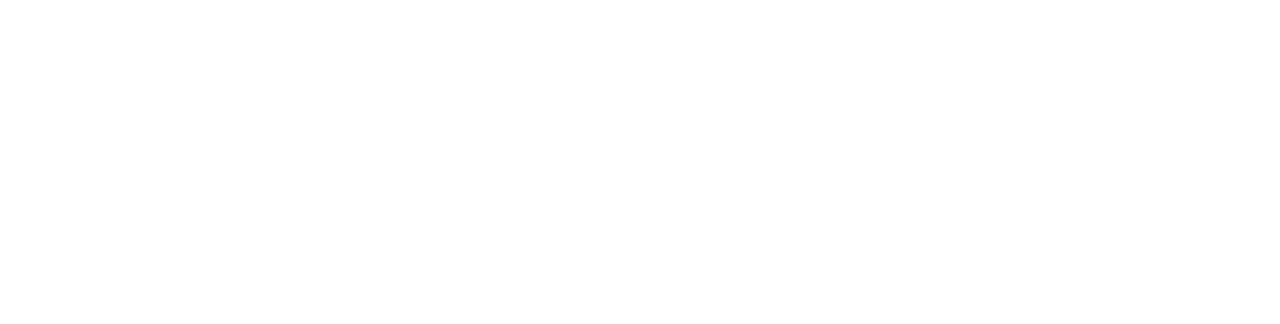
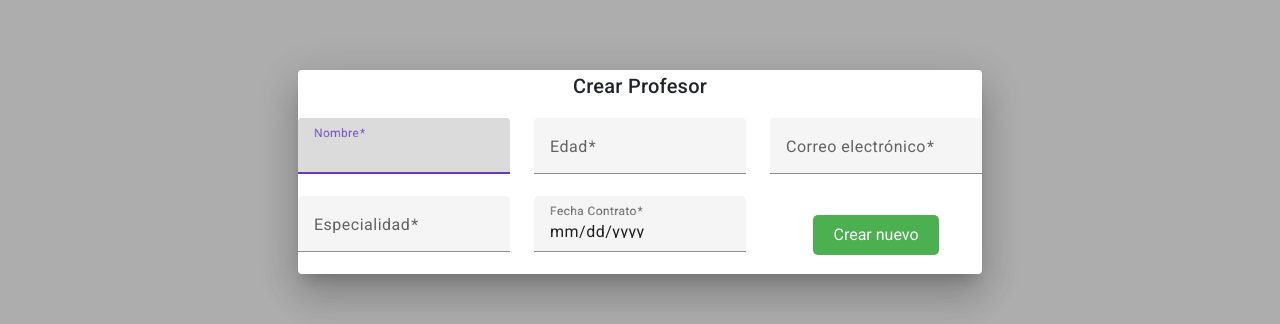
Before and after one commit to An-Bast-Donar/profesores-novatec-frontend, an Angular app: page /profesores in a window 1280 px wide. Both pictures are taken after a click on the button "Nuevo Profesor". Shown: the part 228-552 px from the top of the page. Built offline with nearby package versions, Linux system fonts and the light colour scheme; no server answers.

Commit message:
Finish
Se agrega el servicio de actualizacion y de creacion de profesores y estudiantes.

```diff
--- a/src/app/app.module.ts
+++ b/src/app/app.module.ts
@@ -14,6 +14,8 @@
 import { FormsModule } from '@angular/forms';
 import { MatFormFieldModule } from '@angular/material/form-field';
 import { MatInputModule } from '@angular/material/input';
+
+import { ReactiveFormsModule } from '@angular/forms';
 
 @NgModule({
   declarations: [
@@ -33,6 +35,7 @@
     MatFormFieldModule,
     MatInputModule,
     BrowserAnimationsModule,
+    ReactiveFormsModule
   ],
   providers: [],
   bootstrap: [AppComponent],
--- a/src/app/components/modal-estudiante/modal-estudiante.component.html
+++ b/src/app/components/modal-estudiante/modal-estudiante.component.html
@@ -1,45 +1,66 @@
 <div class="form-container">
-    <h2>Editar Estudiante</h2>
-    <form class="example-form">
+    <h2>{{estadoTitulo}} Estudiante</h2>
+    <form class="example-form" [formGroup]="formulario" (ngSubmit)="guardarCambios()">
         <div class="row">
-            <div class="col-md-4">
+            <div class="col-md-4 button-container">
                 <mat-form-field>
                     <mat-label>Nombre</mat-label>
-                    <input matInput placeholder="Nombre">
+                    <input matInput placeholder="Nombre" formControlName="nombre">
+                    <mat-error
+                        *ngIf="formulario.get('nombre')?.invalid && (formulario.get('nombre')?.dirty || formulario.get('nombre')?.touched)">
+                        Nombre es requerido
+                    </mat-error>
                 </mat-form-field>
             </div>
 
-            <div class="col-md-4">
+            <div class="col-md-4 button-container">
                 <mat-form-field>
                     <mat-label>Edad</mat-label>
-                    <input matInput type="number" placeholder="Edad">
+                    <input matInput type="number" placeholder="Edad" formControlName="edad">
+                    <mat-error
+                        *ngIf="formulario.get('edad')?.invalid && (formulario.get('edad')?.dirty || formulario.get('edad')?.touched)">
+                        Edad es requerida
+                    </mat-error>
                 </mat-form-field>
             </div>
 
-            <div class="col-md-4">
+            <div class="col-md-4 button-container">
                 <mat-form-field>
                     <mat-label>Correo electrónico</mat-label>
-                    <input matInput type="email" placeholder="Correo electrónico">
+                    <input matInput type="email" placeholder="Correo electrónico" formControlName="correoElectronico">
+                    <mat-error
+                        *ngIf="formulario.get('correoElectronico')?.invalid && (formulario.get('correoElectronico')?.dirty || formulario.get('correoElectronico')?.touched)">
+                        Correo debe ser valido
+                    </mat-error>
                 </mat-form-field>
             </div>
         </div>
 
         <div class="row">
-            <div class="col-md-4">
+            <div class="col-md-4 button-container">
                 <mat-form-field>
                     <mat-label>Carrera</mat-label>
-                    <input matInput placeholder="Carrera">
+                    <input matInput placeholder="Carrera" formControlName="carrera">
+                    <mat-error
+                        *ngIf="formulario.get('carrera')?.invalid && (formulario.get('carrera')?.dirty || formulario.get('carrera')?.touched)">
+                        Carrera es requerida
+                    </mat-error>
                 </mat-form-field>
             </div>
 
-            <div class="col-md-4">
+            <div class="col-md-4 button-container">
                 <mat-form-field>
                     <mat-label>Promedio</mat-label>
-                    <input matInput type="number" placeholder="Promedio">
+                    <input matInput type="number" placeholder="Promedio" formControlName="promedio">
+                    <mat-error
+                        *ngIf="formulario.get('promedio')?.invalid && (formulario.get('promedio')?.dirty || formulario.get('promedio')?.touched)">
+                        Promedio es requerido
+                    </mat-error>
                 </mat-form-field>
             </div>
+
             <div class="col-md-4 button-container">
-                <button mat-raised-button color="primary">Guardar cambios</button>
+                <button mat-raised-button color="primary" type="submit">{{estadoBoton}}</button>
             </div>
         </div>
     </form>
--- a/src/app/components/modal-estudiante/modal-estudiante.component.scss
+++ b/src/app/components/modal-estudiante/modal-estudiante.component.scss
@@ -22,12 +22,18 @@
   display: flex;
   flex-direction: column;
   align-items: center;
-  max-width: 700px; /* ajustar este valor al ancho deseado */
+  height: max-content;
+  width: max-content;
   margin: 0 auto;
-  overflow-x: hidden;
+  overflow: hidden;
 }
 
 h2 {
   width: 100%;
   text-align: center;
 }
+
+.warn {
+  background-color: #ffc107;
+  color: white;
+}
--- a/src/app/components/modal-estudiante/modal-estudiante.component.ts
+++ b/src/app/components/modal-estudiante/modal-estudiante.component.ts
@@ -1,16 +1,72 @@
-import { Component } from '@angular/core';
-import { MatDialogRef } from '@angular/material/dialog';
+import { Component, OnInit } from '@angular/core';
+import { FormBuilder, FormGroup, Validators } from '@angular/forms';
+import { MatDialogRef, MAT_DIALOG_DATA } from '@angular/material/dialog';
+import { Estudiante } from 'src/app/models/estudiante';
+import { Inject } from '@angular/core';
 
 @Component({
   selector: 'app-modal-estudiante',
   templateUrl: './modal-estudiante.component.html',
-  styleUrls: ['./modal-estudiante.component.scss']
+  styleUrls: ['./modal-estudiante.component.scss'],
 })
-export class ModalEstudianteComponent {
+export class ModalEstudianteComponent implements OnInit {
+  formulario!: FormGroup;
+  estadoTitulo?: string;
+  estadoBoton?: string;
+
   constructor(
-    public dialogRef: MatDialogRef<ModalEstudianteComponent>
+    public dialogRef: MatDialogRef<ModalEstudianteComponent>,
+    @Inject(MAT_DIALOG_DATA) public data: Estudiante,
+    private fb: FormBuilder
   ) {}
-  cerrarModal(): void {
-    this.dialogRef.close();
+
+  ngOnInit(): void {
+    this.formulario = this.fb.group({
+      nombre: ['', Validators.required],
+      edad: ['', Validators.required],
+      correoElectronico: ['', [Validators.required, Validators.email]],
+      carrera: ['', Validators.required],
+      promedio: ['', Validators.required],
+    });
+    if (this.data != null) {
+      this.estadoTitulo = 'Editar';
+      this.estadoBoton = 'Guardar cambio';
+      this.formulario.setValue({
+        nombre: this.data.nombre,
+        edad: this.data.edad,
+        correoElectronico: this.data.correo,
+        carrera: this.data.carrera,
+        promedio: this.data.promedio,
+      });
+    } else {
+      this.estadoTitulo = 'Crear';
+      this.estadoBoton = 'Crear nuevo';
+    }
+  }
+
+  guardarCambios() {
+    if (this.formulario.valid) {
+      const datos = {
+        nombre: this.formulario.value.nombre,
+        edad: this.formulario.value.edad,
+        correo: this.formulario.value.correoElectronico,
+        carrera: this.formulario.value.carrera,
+        promedio: this.formulario.value.promedio,
+      };
+      if (
+        this.data != null &&
+        confirm('¿Estás seguro de que deseas modificar este estudiante?')
+      ) {
+        this.dialogRef.close(datos);
+      }
+      if (
+        this.data == null &&
+        confirm('¿Estás seguro de que deseas crear este estudiante?')
+      ) {
+        this.dialogRef.close(datos);
+      }
+    } else {
+      alert('Debes diligenciar los campos correctamente');
+    }
   }
 }
--- a/src/app/components/modal-profesor/modal-profesor.component.html
+++ b/src/app/components/modal-profesor/modal-profesor.component.html
@@ -1,45 +1,66 @@
 <div class="form-container">
-    <h2>Editar Profesor</h2>
-    <form class="example-form">
+    <h2>{{estadoTitulo}} Profesor</h2>
+    <form class="example-form" [formGroup]="formulario" (ngSubmit)="guardarCambios()">
         <div class="row">
-            <div class="col-md-4">
+            <div class="col-md-4 button-container">
                 <mat-form-field>
                     <mat-label>Nombre</mat-label>
-                    <input matInput placeholder="Nombre">
+                    <input matInput placeholder="Nombre" formControlName="nombre">
+                    <mat-error
+                        *ngIf="formulario.get('nombre')?.invalid && (formulario.get('nombre')?.dirty || formulario.get('nombre')?.touched)">
+                        Nombre es requerido
+                    </mat-error>
                 </mat-form-field>
             </div>
 
-            <div class="col-md-4">
+            <div class="col-md-4 button-container">
                 <mat-form-field>
                     <mat-label>Edad</mat-label>
-                    <input matInput type="number" placeholder="Edad">
+                    <input matInput type="number" placeholder="Edad" formControlName="edad">
+                    <mat-error
+                        *ngIf="formulario.get('edad')?.invalid && (formulario.get('edad')?.dirty || formulario.get('edad')?.touched)">
+                        Edad es requerida
+                    </mat-error>
                 </mat-form-field>
             </div>
 
-            <div class="col-md-4">
+            <div class="col-md-4 button-container">
                 <mat-form-field>
                     <mat-label>Correo electrónico</mat-label>
-                    <input matInput type="email" placeholder="Correo electrónico">
+                    <input matInput type="email" placeholder="Correo electrónico" formControlName="correoElectronico">
+                    <mat-error
+                        *ngIf="formulario.get('correoElectronico')?.invalid && (formulario.get('correoElectronico')?.dirty || formulario.get('correoElectronico')?.touched)">
+                        Correo debe ser valido
+                    </mat-error>
                 </mat-form-field>
             </div>
         </div>
 
         <div class="row">
-            <div class="col-md-4">
+            <div class="col-md-4 button-container">
                 <mat-form-field>
                     <mat-label>Especialidad</mat-label>
-                    <input matInput placeholder="Especialidad">
+                    <input matInput placeholder="Especialidad" formControlName="especialidad">
+                    <mat-error
+                        *ngIf="formulario.get('especialidad')?.invalid && (formulario.get('especialidad')?.dirty || formulario.get('especialidad')?.touched)">
+                        Carrera es requerida
+                    </mat-error>
                 </mat-form-field>
             </div>
 
-            <div class="col-md-4">
+            <div class="col-md-4 button-container">
                 <mat-form-field>
                     <mat-label>Fecha Contrato</mat-label>
-                    <input matInput type="date" placeholder="Fecha Contrato">
+                    <input matInput type="date" placeholder="Fecha contrato" formControlName="fechaContrato">
+                    <mat-error
+                        *ngIf="formulario.get('fechaContrato')?.invalid && (formulario.get('fechaContrato')?.dirty || formulario.get('fechaContrato')?.touched)">
+                        Promedio es requerido
+                    </mat-error>
                 </mat-form-field>
             </div>
+
             <div class="col-md-4 button-container">
-                <button mat-raised-button color="primary">Guardar cambios</button>
+                <button mat-raised-button color="primary" type="submit">{{estadoBoton}}</button>
             </div>
         </div>
     </form>
--- a/src/app/components/modal-profesor/modal-profesor.component.scss
+++ b/src/app/components/modal-profesor/modal-profesor.component.scss
@@ -22,12 +22,18 @@
   display: flex;
   flex-direction: column;
   align-items: center;
-  max-width: 700px; /* ajustar este valor al ancho deseado */
+  height: max-content;
+  width: max-content;
   margin: 0 auto;
-  overflow-x: hidden;
+  overflow: hidden;
 }
 
 h2 {
   width: 100%;
   text-align: center;
 }
+
+.warn {
+  background-color: #ffc107;
+  color: white;
+}
--- a/src/app/components/modal-profesor/modal-profesor.component.ts
+++ b/src/app/components/modal-profesor/modal-profesor.component.ts
@@ -1,16 +1,72 @@
-import { Component } from '@angular/core';
-import { MatDialogRef } from '@angular/material/dialog';
+import { Component, OnInit } from '@angular/core';
+import { FormBuilder, FormGroup, Validators } from '@angular/forms';
+import { MatDialogRef, MAT_DIALOG_DATA } from '@angular/material/dialog';
+import { Profesor } from 'src/app/models/profesor';
+import { Inject } from '@angular/core';
 
 @Component({
   selector: 'app-modal-profesor',
   templateUrl: './modal-profesor.component.html',
   styleUrls: ['./modal-profesor.component.scss']
 })
-export class ModalProfesorComponent {
+export class ModalProfesorComponent implements OnInit {
+  formulario!: FormGroup;
+  estadoTitulo?: string;
+  estadoBoton?: string;
+
   constructor(
-    public dialogRef: MatDialogRef<ModalProfesorComponent>
+    public dialogRef: MatDialogRef<ModalProfesorComponent>,
+    @Inject(MAT_DIALOG_DATA) public data: Profesor,
+    private fb: FormBuilder
   ) {}
-  cerrarModal(): void {
-    this.dialogRef.close();
+
+  ngOnInit(): void {
+    this.formulario = this.fb.group({
+      nombre: ['', Validators.required],
+      edad: ['', Validators.required],
+      correoElectronico: ['', [Validators.required, Validators.email]],
+      especialidad: ['', Validators.required],
+      fechaContrato: ['', Validators.required],
+    });
+    if (this.data != null) {
+      this.estadoTitulo = 'Editar';
+      this.estadoBoton = 'Guardar cambio';
+      this.formulario.setValue({
+        nombre: this.data.nombre,
+        edad: this.data.edad,
+        correoElectronico: this.data.correo,
+        especialidad: this.data.especialidad,
+        fechaContrato: this.data.fechaContrato,
+      });
+    } else {
+      this.estadoTitulo = 'Crear';
+      this.estadoBoton = 'Crear nuevo';
+    }
+  }
+
+  guardarCambios() {
+    if (this.formulario.valid) {
+      const datos = {
+        nombre: this.formulario.value.nombre,
+        edad: this.formulario.value.edad,
+        correo: this.formulario.value.correoElectronico,
+        especialidad: this.formulario.value.especialidad,
+        fechaContrato: this.formulario.value.fechaContrato,
+      };
+      if (
+        this.data != null &&
+        confirm('¿Estás seguro de que deseas modificar este profesor?')
+      ) {
+        this.dialogRef.close(datos);
+      }
+      if (
+        this.data == null &&
+        confirm('¿Estás seguro de que deseas crear este profesor?')
+      ) {
+        this.dialogRef.close(datos);
+      }
+    } else {
+      alert('Debes diligenciar los campos correctamente');
+    }
   }
 }
--- a/src/app/pages/estudiantes/estudiantes.component.html
+++ b/src/app/pages/estudiantes/estudiantes.component.html
@@ -19,11 +19,11 @@
       <td>{{ estudiante.promedio }}</td>
       <td>
         <button class="delete-button" (click)="delete(estudiante.id)"><i class="fas fa-trash"></i></button>
-        <button class="edit-button" (click)="abrirModal(estudiante.id)"><i class="fas fa-pencil-alt"></i></button>
+        <button class="edit-button" (click)="buscarEstudiante(estudiante.id)"><i class="fas fa-pencil-alt"></i></button>
       </td>
     </tr>
   </tbody>
 </table>
 <div class="button-container">
-  <button class="create-button">Nuevo Estudiante</button>
+  <button class="create-button" (click)="crearEstudiante()">Nuevo Estudiante</button>
 </div>
--- a/src/app/pages/profesores/profesores.component.html
+++ b/src/app/pages/profesores/profesores.component.html
@@ -19,11 +19,11 @@
       <td>{{ profesor.fechaContrato }}</td>
       <td>
         <button class="delete-button" (click)="delete(profesor.id)"><i class="fas fa-trash"></i></button>
-        <button class="edit-button" (click)="abrirModal(profesor.id)"><i class="fas fa-pencil-alt"></i></button>
+        <button class="edit-button" (click)="buscarProfesor(profesor.id)"><i class="fas fa-pencil-alt"></i></button>
       </td>
     </tr>
   </tbody>
 </table>
 <div class="button-container">
-  <button class="create-button">Nuevo Profesor</button>
+  <button class="create-button" (click)="crearProfesor()">Nuevo Profesor</button>
 </div>
```
Also changed, not shown: src/app/pages/estudiantes/estudiantes.component.ts (+34 -14 lines), src/app/pages/profesores/profesores.component.ts (+35 -14 lines).
